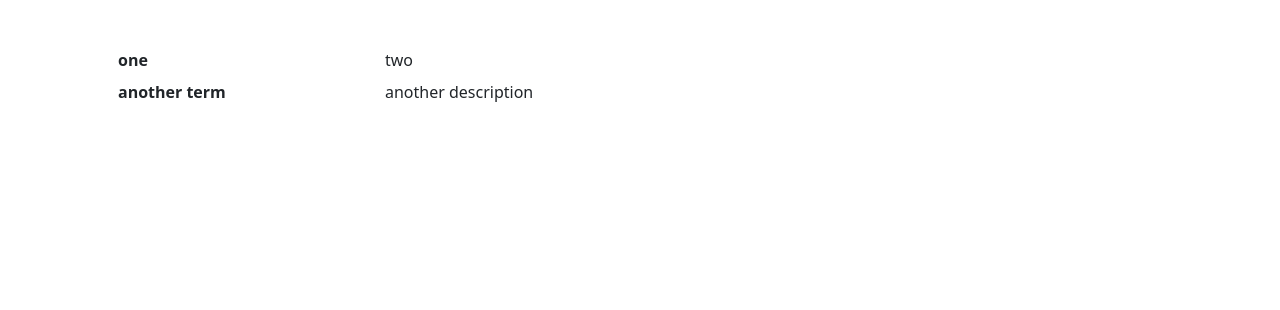
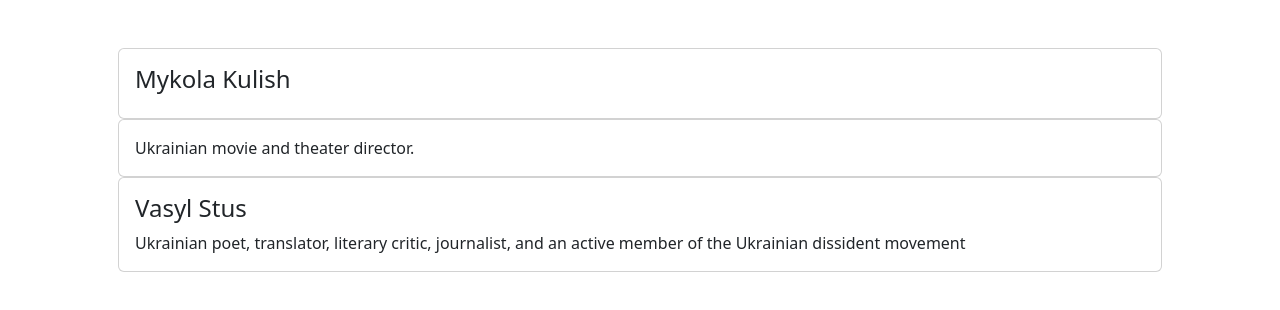
Before and after one commit to vplabunets/Labunets-front-end-pro-17.03.2023, a React (Create React App) app: page / in a window 1280 px wide. Shown: the top 310 px of the page. Built offline with nearby package versions, Linux system fonts and the light colour scheme.

Commit message:
add hw-76

```diff
--- a/package.json
+++ b/package.json
@@ -1,5 +1,5 @@
 {
-  "name": "hw-77",
+  "name": "hw-76",
   "version": "0.1.0",
   "private": true,
   "dependencies": {
--- a/src/App.js
+++ b/src/App.js
@@ -1,11 +1,16 @@
 import './App.css';
-import Definitions from "./Definitions/Definitions";
-import {definitions} from "./data/data";
+import {Card} from "./Card/Card";
 
 
 function App() {
     return <div className="container p-5">
-        <Definitions data={definitions}/>
+        <Card title={"Mykola Kulish"}/>
+        <Card text={"Ukrainian movie and theater director."}/>
+        <Card
+            title={"Vasyl Stus"}
+            text={"Ukrainian poet, translator, literary critic, journalist," +
+                " and an active member of the Ukrainian dissident movement"}
+        />
     </div>
 }
 
--- a/src/Card/Card.jsx
+++ b/src/Card/Card.jsx
@@ -1,12 +1,11 @@
 import React from 'react'
 
-export function Card() {
+export function Card({title, text}) {
     return (
         <div className="card">
             <div className="card-body">
-                <h4 className="card-title">Card title</h4>
-                <p className="card-text">Some quick example text to build on the card</p>
-                <button type="button" className="btn btn-primary">Go somewhere</button>
+                {title && <h4 className="card-title">{title}</h4>}
+                {text && <p className="card-text">{text}</p>}
             </div>
         </div>
     )
```
Also changed, not shown: 1 other file (tests, documents, lock files or other folders).
